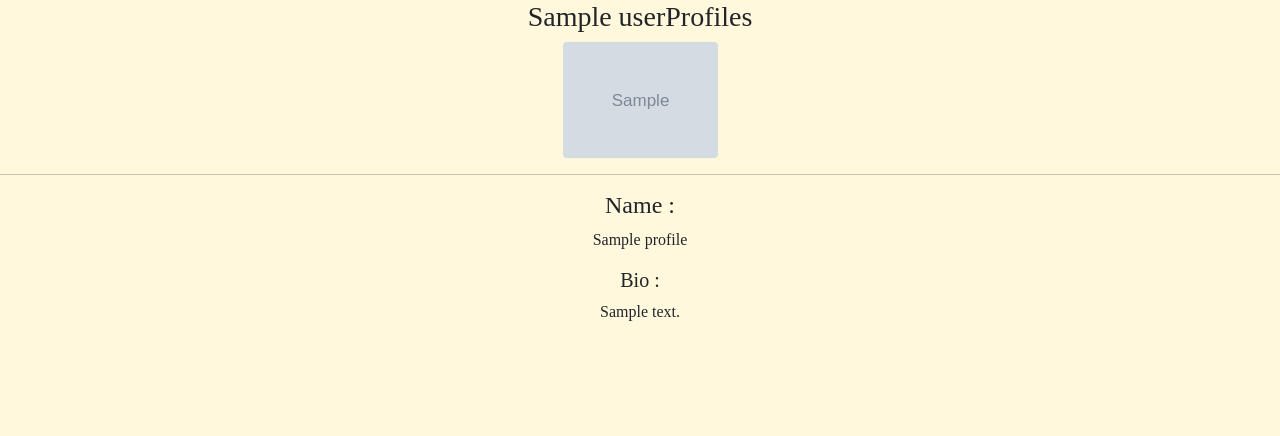
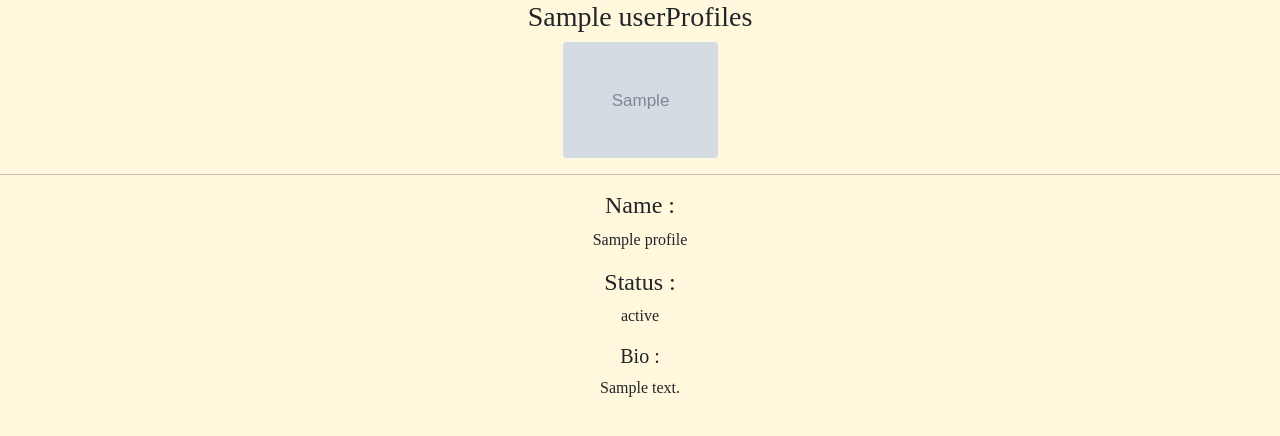
Before and after one commit to fatimozln/famemo, a Django app: template profiles/templates/profiles/profile_page.html in a window 1280 px wide. Shown: the part 56-492 px from the top of the page. Run offline with Django 3.2, Linux system fonts and the light colour scheme; the template is opened without the code that fills it: most values are stand-ins (such as "Sample title", 1, 10 or a date in 2020); grey boxes marked "Sample" are stand-in pictures.

Commit message:
add user status and add if for show deactive button when user status is active

```diff
--- a/profiles/templates/profiles/profile_page.html
+++ b/profiles/templates/profiles/profile_page.html
@@ -17,6 +17,11 @@ Profile
         <span>
             <h4>Name :</h4>{{profile.name}}
         </span>
+        <span>
+            <p>
+            <h4>Status :</h4>{{profile.user.status}}</p>
+
+        </span>
 
 
         <p>
@@ -25,6 +30,17 @@ Profile
         <a href="{% url 'profiles:delete' username=user.username %}" class="btn btn-secondary"
             style="background-color: #f44336; color: white;">Delete Account
         </a>
+        {% endif %}
+
+        <br>
+        <br>
+        {% if profile.user == request.user %}
+        {% if profile.status == "active" %}
+
+        <a href="{% url 'profiles:deactive' %}" class="btn btn-secondary"
+            style="background-color: #f44336; color: white;">Deactive Account
+        </a>
+        {% endif %}
         {% endif %}
 </center>
 </div>
```
